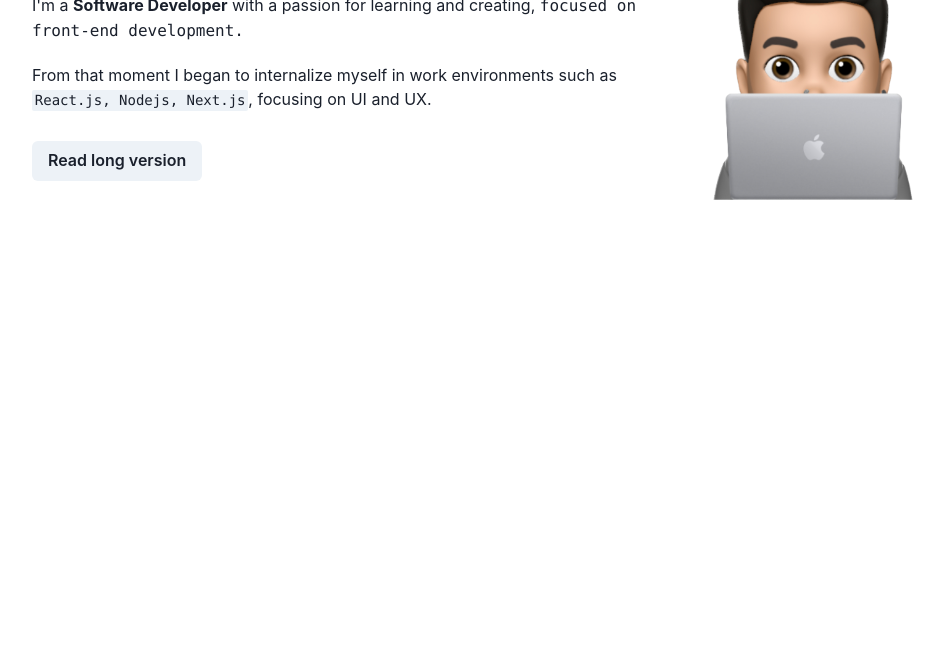
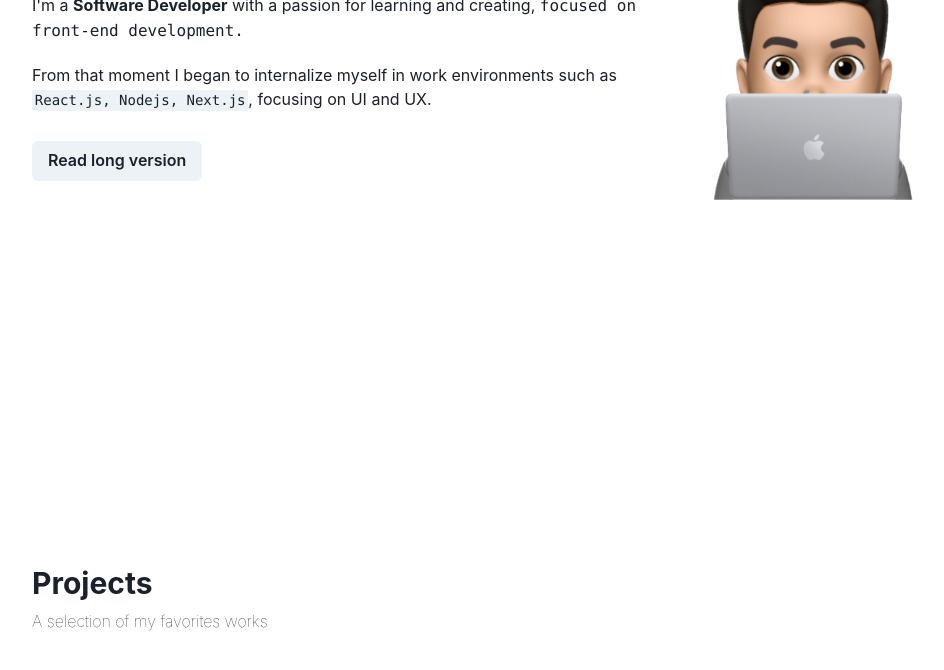
Before and after one commit to francocampaiola/portfolio, a Next.js app: page / in a window 1280 px wide. Shown: the part 1028-1698 px from the top of the page, without its empty margins (128-1072 px from the left). Before the commit the page ends 1528 px from the top, so only its background shows below. Built offline with nearby package versions, Linux system fonts and the light colour scheme.

Commit message:
feat: New section with Projects

```diff
--- /dev/null
+++ b/components/Projects/Projects.module.css
@@ -0,0 +1,4 @@
+.projects {
+    min-height: 90vh;
+    padding-top: 65px;
+}
--- /dev/null
+++ b/components/Projects/Projects.tsx
@@ -0,0 +1,13 @@
+import { Heading, Text } from '@chakra-ui/react'
+import styles from './Projects.module.css'
+
+export const Projects = () => {
+  return (
+    <>
+        <section id="projects" className={styles.projects}>
+            <Heading as="h2" size={'lg'}>Projects</Heading>
+            <Text as="h3" fontWeight={'hairline'} marginTop={2}>A selection of my favorites works</Text>
+        </section>
+    </>
+  )
+}
--- a/pages/index.tsx
+++ b/pages/index.tsx
@@ -2,6 +2,7 @@ import { MainLayout } from "../layouts"
 import { Hero } from "../components/Hero/Hero"
 import { About } from '../components/About/About'
 import { ContentLayout } from "../layouts/ContentLayout"
+import { Projects } from "../components/Projects/Projects"
 
 export default function Home() {
   return (
@@ -10,6 +11,7 @@ export default function Home() {
         <ContentLayout>
           <Hero />
           <About />
+          <Projects />
         </ContentLayout>
       </MainLayout>
     </>
```
